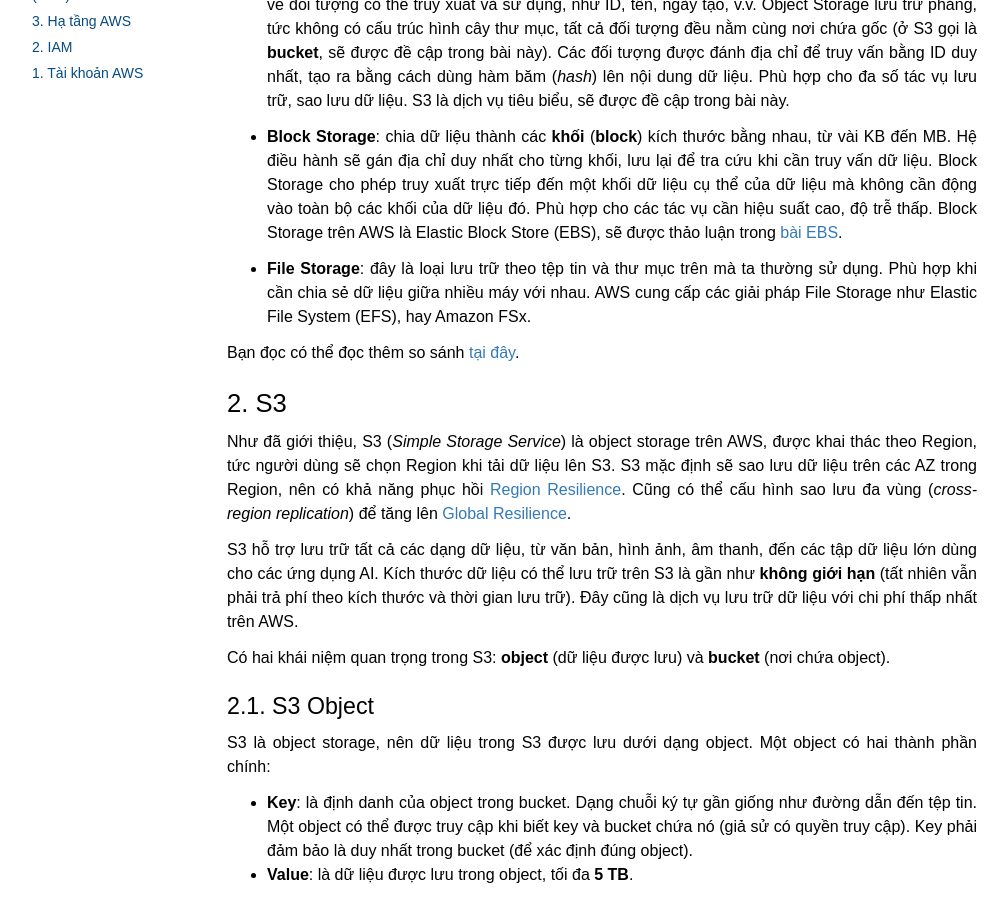
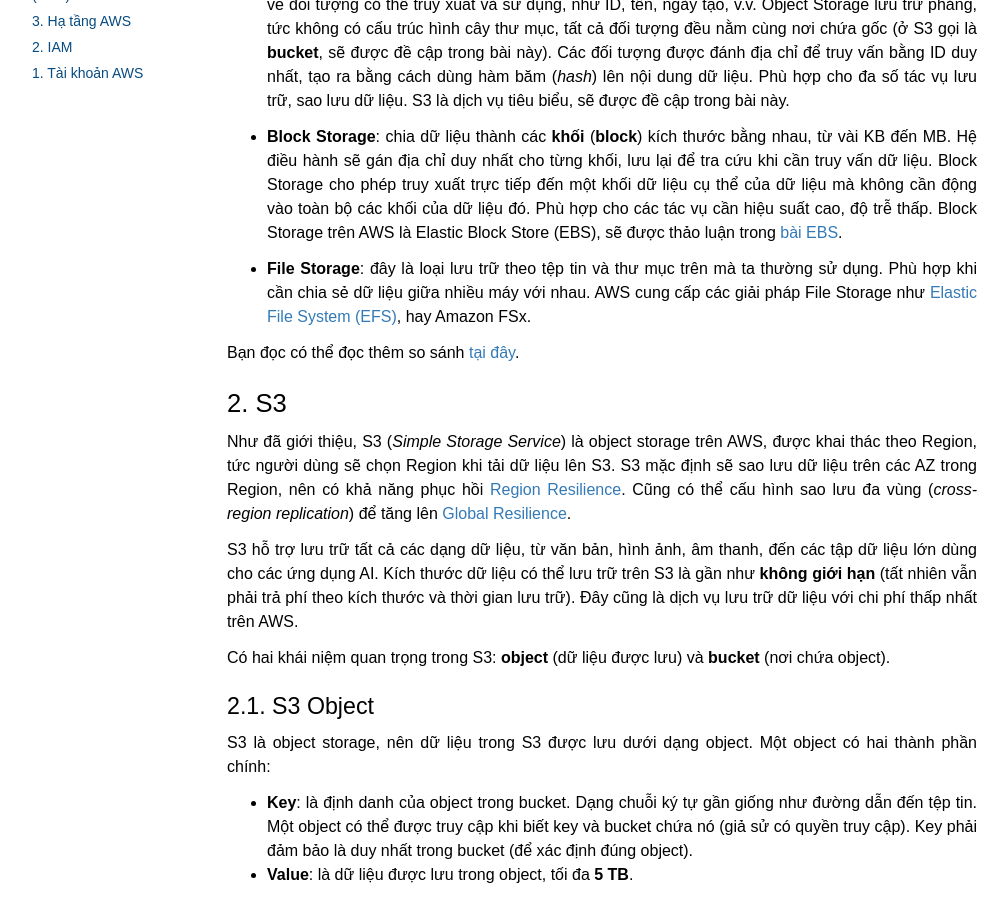
Before and after one commit to awscoban/awscoban.github.io, a Jekyll site: the page built from _posts/2025-11-30-s3-fundamental.md, in a window 1280 px wide and 900 px high, scrolled down 827 px. Shown: the whole window, without its empty margins (38-1046 px from the left). Built offline with Jekyll 4.4.1, drawn with Linux system fonts in a browser that asks for light colours; nearby versions of some CDN libraries; some of the changed lines change nothing that is shown.

Commit message:
chore: add link to efs

```diff
--- a/_posts/2025-11-30-s3-fundamental.md
+++ b/_posts/2025-11-30-s3-fundamental.md
@@ -40,8 +40,8 @@
 - **Block Storage**: chia dữ liệu thành các **khối** (**block**) kích thước bằng nhau, từ vài KB đến MB. Hệ điều hành sẽ gán địa chỉ duy nhất cho từng khối, lưu lại để tra cứu khi cần truy vấn dữ liệu. Block Storage cho phép truy xuất trực tiếp đến một khối dữ liệu cụ thể của dữ liệu mà không cần động vào toàn bộ các khối của dữ liệu đó. Phù hợp cho các tác vụ cần hiệu suất cao, độ trễ thấp. Block Storage trên AWS là Elastic Block Store (EBS), sẽ được thảo luận trong [bài EBS](/2025/12/20/ebs).
 
 
-- **File Storage**: đây là loại lưu trữ theo tệp tin và thư mục trên mà ta thường sử dụng. Phù hợp khi cần chia sẻ dữ liệu giữa nhiều máy với nhau. AWS cung cấp các giải pháp File Storage như Elastic File System (EFS), hay Amazon FSx.
-<!-- TODO: include EFS, FSx post link -->
+- **File Storage**: đây là loại lưu trữ theo tệp tin và thư mục trên mà ta thường sử dụng. Phù hợp khi cần chia sẻ dữ liệu giữa nhiều máy với nhau. AWS cung cấp các giải pháp File Storage như [Elastic File System (EFS)](/2025/12/24/efs), hay Amazon FSx.
+<!-- TODO: include FSx link -->
 
 Bạn đọc có thể đọc thêm so sánh [tại đây](https://aws.amazon.com/compare/the-difference-between-block-file-object-storage/).
 
```
